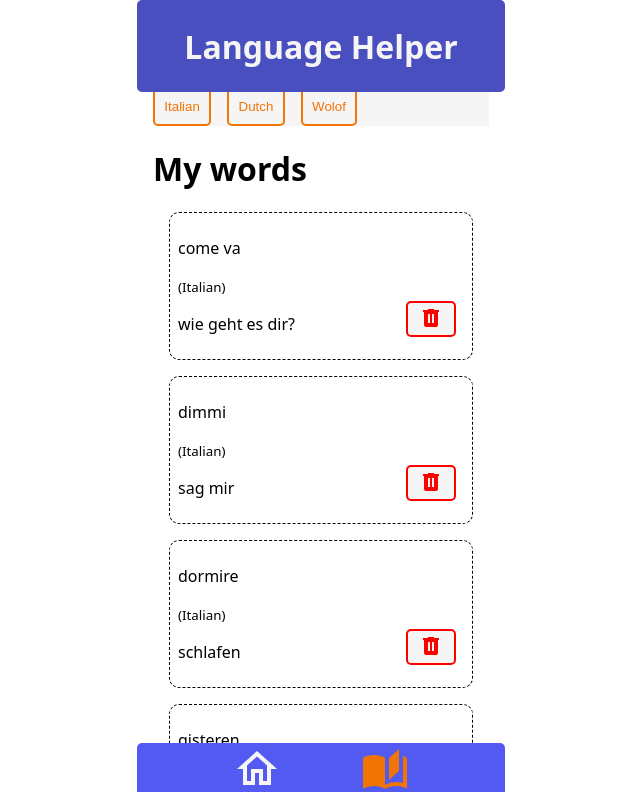
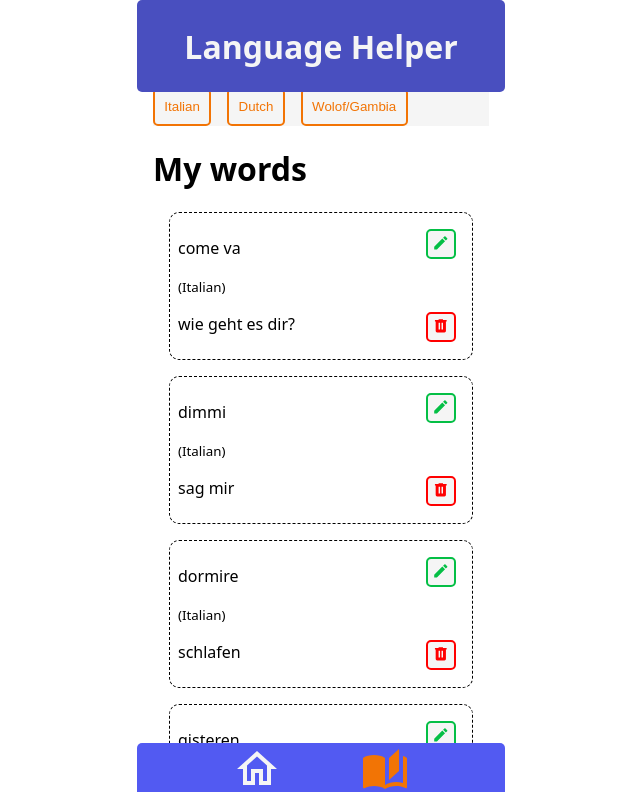
Before and after one commit to AstridOttmann/capstone-project, a Next.js app: page /words in a window 1280 px wide. Shown: the top 792 px of the page, without its empty margins (319-959 px from the left). Built offline with nearby package versions, Linux system fonts and the light colour scheme.

Commit message:
add edit button

```diff
--- a/components/Button/StyledButton.js
+++ b/components/Button/StyledButton.js
@@ -17,14 +17,27 @@ const StyledButton = styled.button`
       return css`
         position: absolute;
         right: 1rem;
-        bottom: 0.5rem;
+        bottom: 0.2rem;
         z-index: 0;
         overflow: hidden;
         background: whitesmoke;
         color: red;
         padding: 0.2em 0;
-        width: 50px;
+        width: 30px;
         border: 2px solid red;
+      `;
+    } else if (type === "edit") {
+      return css`
+        position: absolute;
+        right: 1rem;
+        top: 0.2rem;
+        z-index: 0;
+        overflow: hidden;
+        background: whitesmoke;
+        color: #04bf45;
+        padding: 0.2em 0;
+        width: 30px;
+        border: 2px solid #04bf45;
       `;
     } else if (type === "language") {
       return css`
--- a/components/Icons/SVGIcon.js
+++ b/components/Icons/SVGIcon.js
@@ -23,6 +23,10 @@ export const paths = {
     path: "M17,12L12,17V14H8V10H12V7L17,12M2,12A10,10 0 0,1 12,2A10,10 0 0,1 22,12A10,10 0 0,1 12,22A10,10 0 0,1 2,12M4,12A8,8 0 0,0 12,20A8,8 0 0,0 20,12A8,8 0 0,0 12,4A8,8 0 0,0 4,12Z",
     viewbox: "0 0 24 24",
   },
+  pencil: {
+    path: "M20.71,7.04C21.1,6.65 21.1,6 20.71,5.63L18.37,3.29C18,2.9 17.35,2.9 16.96,3.29L15.12,5.12L18.87,8.87M3,17.25V21H6.75L17.81,9.93L14.06,6.18L3,17.25Z",
+    viewbox: "0 0 24 24",
+  },
 };
 
 export default function SVGIcon({ variant, width, color = "currentColor" }) {
--- a/components/Icons/StyledSvg.js
+++ b/components/Icons/StyledSvg.js
@@ -19,3 +19,8 @@
 //     }
 //   }}
 // `;
+
+<svg xmlns="http://www.w3.org/2000/svg" viewBox="0 0 24 24">
+  <title>pencil</title>
+  <path d="M20.71,7.04C21.1,6.65 21.1,6 20.71,5.63L18.37,3.29C18,2.9 17.35,2.9 16.96,3.29L15.12,5.12L18.87,8.87M3,17.25V21H6.75L17.81,9.93L14.06,6.18L3,17.25Z" />
+</svg>;
--- a/components/MainNavigation/StyledNavigation.js
+++ b/components/MainNavigation/StyledNavigation.js
@@ -18,6 +18,7 @@ const StyledNav = styled.nav`
       `;
     } else if (variant === "language") {
       return css`
+        _position: fixed;
         display: flex;
         justify-content: flex-start;
         gap: 1em;
--- a/pages/index.js
+++ b/pages/index.js
@@ -50,7 +50,6 @@ export default function HomePage() {
     <>
       <main>
         <h1>Add word</h1>
-
         <Form
           onAddTranslations={handleAddTranslation}
           onFirstInput={handleFirstInput}
--- a/pages/words/index.js
+++ b/pages/words/index.js
@@ -6,6 +6,7 @@ import StyledButton from "@/components/Button/StyledButton";
 import { useState } from "react";
 import SVGIcon from "@/components/Icons/SVGIcon";
 import LanguageSelection from "@/components/LanguageSelection";
+import { router } from "next/router";
 
 export default function WordsPage() {
   const [translationList, setTranslationList] = useAtom(globalTranslations);
@@ -27,10 +28,6 @@ export default function WordsPage() {
     }
   }
 
-  function handleDeleteEntry(id) {
-    setTranslationList(translationList.filter((entry) => entry.id !== id));
-  }
-
   // displays the list with the entries in the selected language
   const filteredTranslations = translationList.filter((translation) => {
     if (selectedLanguage) {
@@ -38,6 +35,17 @@ export default function WordsPage() {
     }
     return true;
   });
+
+  function handleDeleteEntry(id) {
+    if (filteredTranslations.length === 1) {
+      setSelectedLanguage("");
+      setTranslationList(translationList.filter((entry) => entry.id !== id));
+    }
+    setTranslationList(translationList.filter((entry) => entry.id !== id));
+  }
+  // function handleDeleteEntry(id) {
+  //   setTranslationList(translationList.filter((entry) => entry.id !== id));
+  // }
 
   return (
     <main>
@@ -51,17 +59,25 @@ export default function WordsPage() {
         {filteredTranslations.map((translation) => (
           <ListEntry key={translation.id}>
             <p>{translation.word}</p>
-            <small>({translation.language})</small>
+            {!selectedLanguage ? <small>({translation.language})</small> : ""}
+
             <p>{translation.translated}</p>
+            <StyledButton type="edit">
+              <SVGIcon
+                variant="pencil"
+                width="1.1rem"
+                aria-label="pencil"
+              ></SVGIcon>
+            </StyledButton>
             <StyledButton
               type="delete"
               onClick={() => handleDeleteEntry(translation.id)}
             >
               <SVGIcon
                 variant="bin"
-                width="1.5rem"
+                width="1.1rem"
                 color="red"
-                aria-label="variant"
+                aria-label="bin"
               />
             </StyledButton>
           </ListEntry>
--- a/public/store.js
+++ b/public/store.js
@@ -28,7 +28,7 @@ const initialTranslations = [
   {
     id: 15,
     word: "nopp nala",
-    language: "Wolof",
+    language: "Wolof/Gambia",
     translated: "ich liebe dich",
   },
 ];
```
